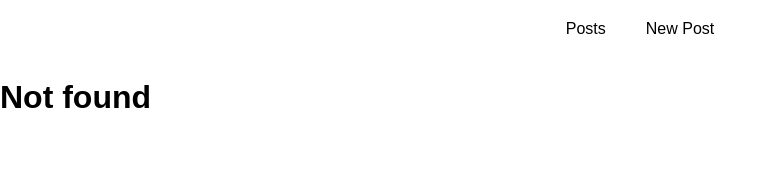
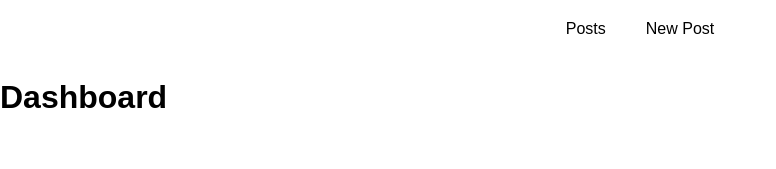
Before and after one commit to Aimeelynnramirez/blog-react-router, a React (Create React App) app: page / in a window 1280 px wide. Before the commit this address had no page. Shown: the top 169 px of the page, without its empty margins (0-776 px from the left). Built offline with nearby package versions, Linux system fonts and the light colour scheme.

Commit message:
adding dashboard

```diff
--- a/src/containers/Blog/Blog.js
+++ b/src/containers/Blog/Blog.js
@@ -43,7 +43,7 @@ class Blog extends Component {
                 <Switch>
                     {this.state.auth ? <Route path="/new-post" component={AsyncNewPost} /> : null}
                     <Route path="/posts" component={Posts} />
-                    <Route render={() => <h1>Not found</h1>}/>
+                    <Route render={() => <h1>Dashboard</h1>}/>
                     {/* <Redirect from="/" to="/posts" /> */}
                     {/* <Route path="/" component={Posts} /> */}
                 </Switch>
```
